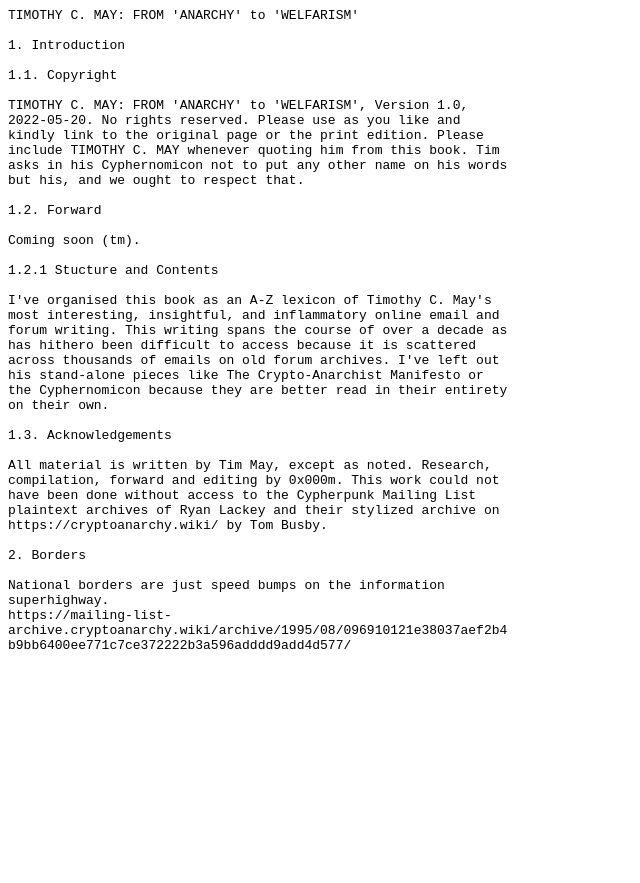
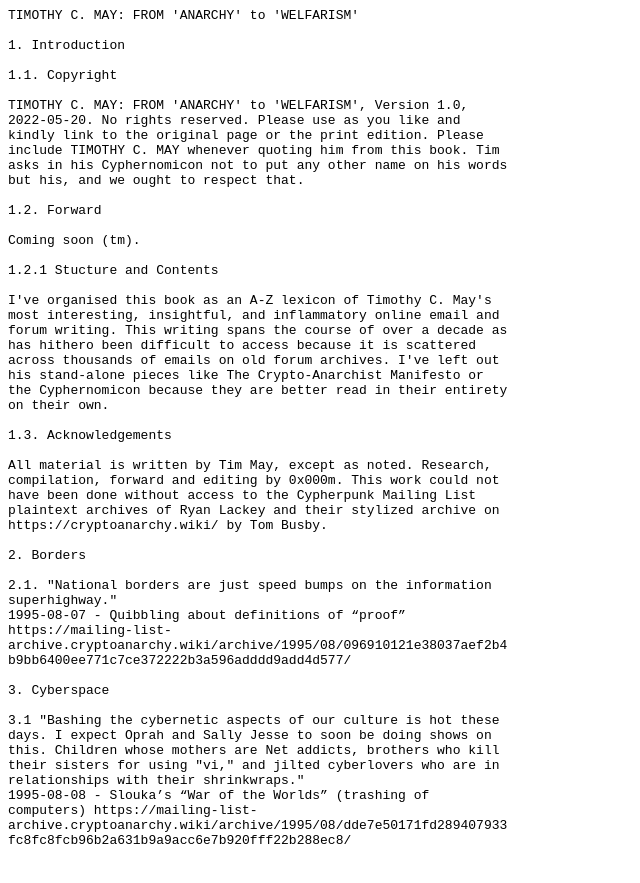
Before and after one commit to 0x000m/0x000m.github.io, a Jekyll site: the page built from _posts/2022-05-20-tim.md, in a window 1280 px wide. Shown: the top 883 px of the page, without its empty margins (0-640 px from the left). Built offline with Jekyll 4.4.1, drawn with Linux system fonts in a browser that asks for light colours.

Commit message:
Update 2022-05-20-tim.md

```diff
--- a/_posts/2022-05-20-tim.md
+++ b/_posts/2022-05-20-tim.md
@@ -26,8 +26,12 @@
 
 2. Borders
 
-National borders are just speed bumps on the information superhighway.
-https://mailing-list-archive.cryptoanarchy.wiki/archive/1995/08/096910121e38037aef2b4b9bb6400ee771c7ce372222b3a596adddd9add4d577/
+2.1. "National borders are just speed bumps on the information superhighway."
+1995-08-07 - Quibbling about definitions of “proof” https://mailing-list-archive.cryptoanarchy.wiki/archive/1995/08/096910121e38037aef2b4b9bb6400ee771c7ce372222b3a596adddd9add4d577/
 
+3. Cyberspace
+
+3.1 "Bashing the cybernetic aspects of our culture is hot these days. I expect Oprah and Sally Jesse to soon be doing shows on this. Children whose mothers are Net addicts, brothers who kill their sisters for using "vi," and jilted cyberlovers who are in relationships with their shrinkwraps."
+1995-08-08 - Slouka’s “War of the Worlds” (trashing of computers) https://mailing-list-archive.cryptoanarchy.wiki/archive/1995/08/dde7e50171fd289407933fc8fc8fcb96b2a631b9a9acc6e7b920fff22b288ec8/
 
 </pre>
```
